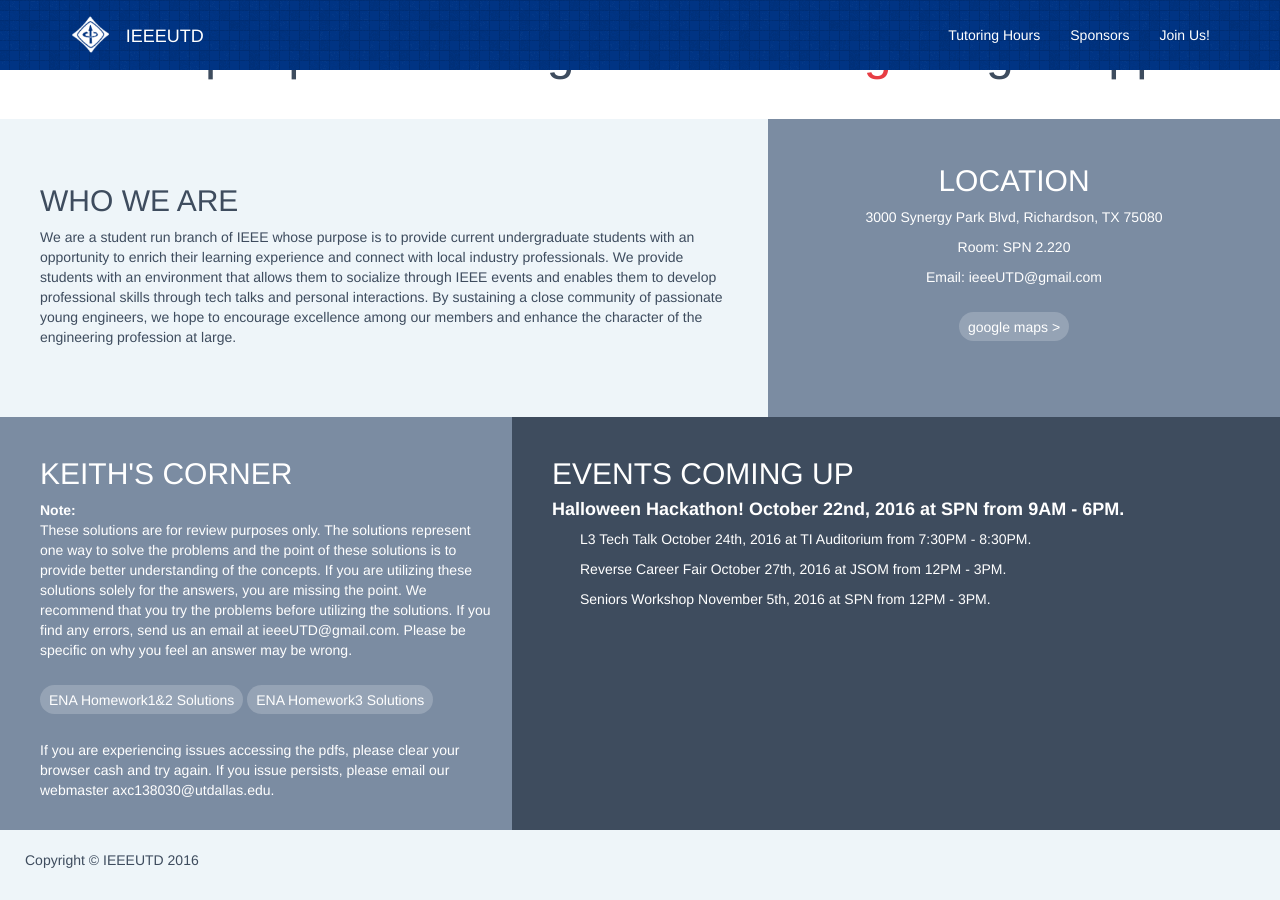
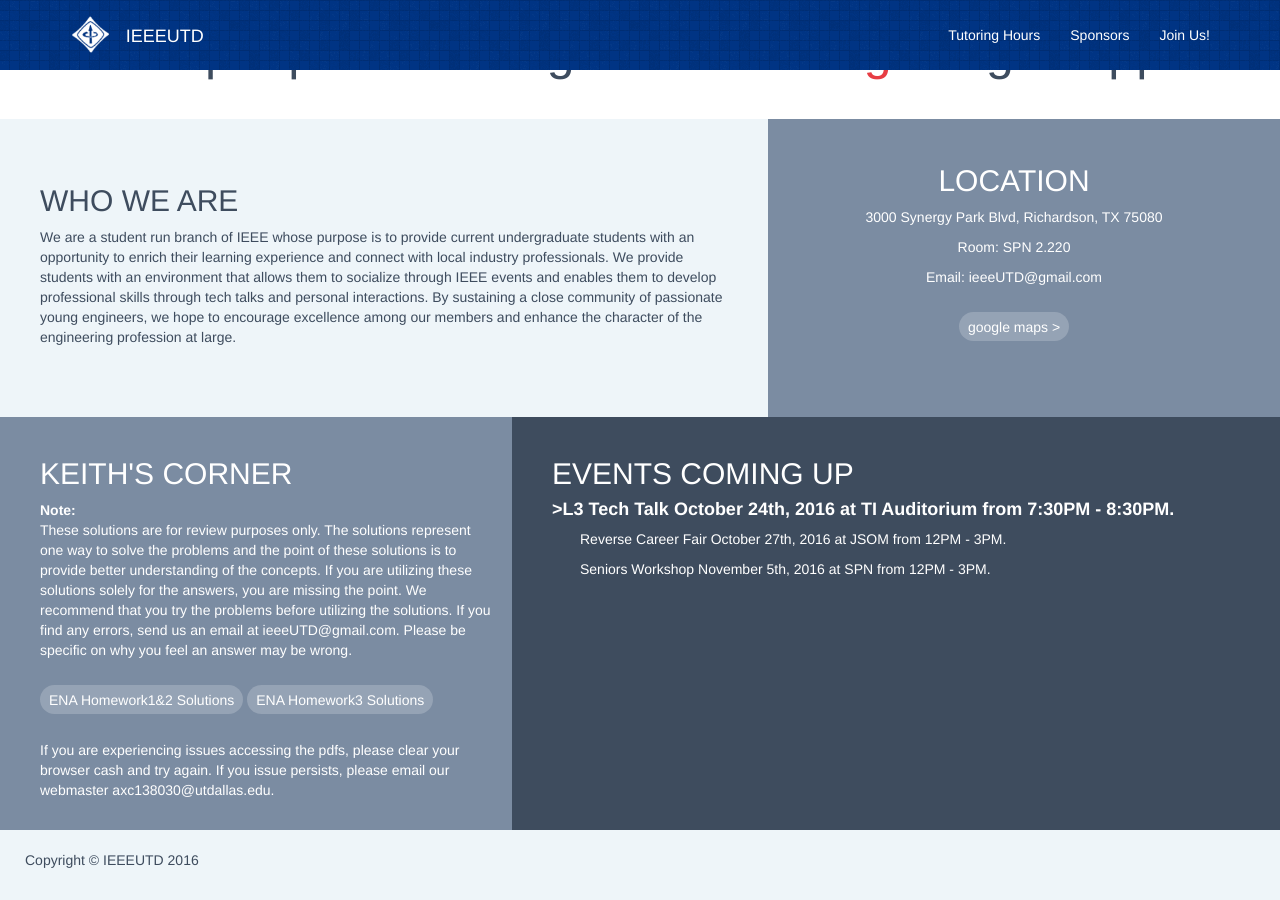
Before and after one commit to IEEEUTD/IEEEUTD.github.io, a Jekyll site: the page index.html, which Jekyll copies as it is, in a window 1280 px wide and 900 px high, scrolled down 623 px. Built offline with Jekyll 4.4.1, drawn with Linux system fonts in a browser that asks for light colours.

Commit message:
updated events

```diff
--- a/index.html
+++ b/index.html
@@ -140,9 +140,8 @@
                 </div>
                 <div class="upcoming_events">
                     <h2>EVENTS COMING UP</h2>
-                    <p><h4><b><span>Halloween Hackathon! October 22nd, 2016 at SPN from 9AM - 6PM.</span></b></h4></p>
+                    <p><h4><b><span>>L3 Tech Talk October 24th, 2016 at TI Auditorium from 7:30PM - 8:30PM.</span></b></h4></p>
                     <p></p>
-                    <p><span style="margin-left:2em">L3 Tech Talk October 24th, 2016 at TI Auditorium from 7:30PM - 8:30PM.</span></p>
                     <p><span style="margin-left:2em">Reverse Career Fair October 27th, 2016 at JSOM from 12PM - 3PM.</span></p>
                     <p><span style="margin-left:2em">Seniors Workshop November 5th, 2016 at SPN from 12PM - 3PM.</span></p>
                 </div>
```
